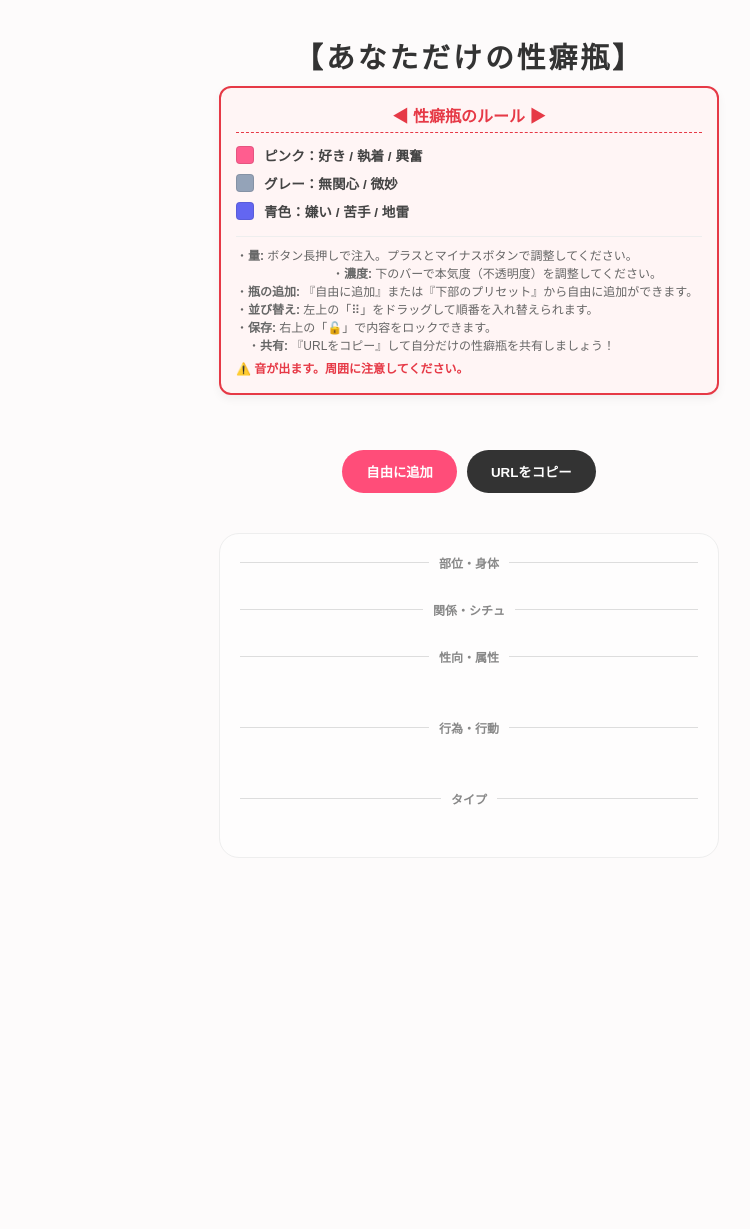
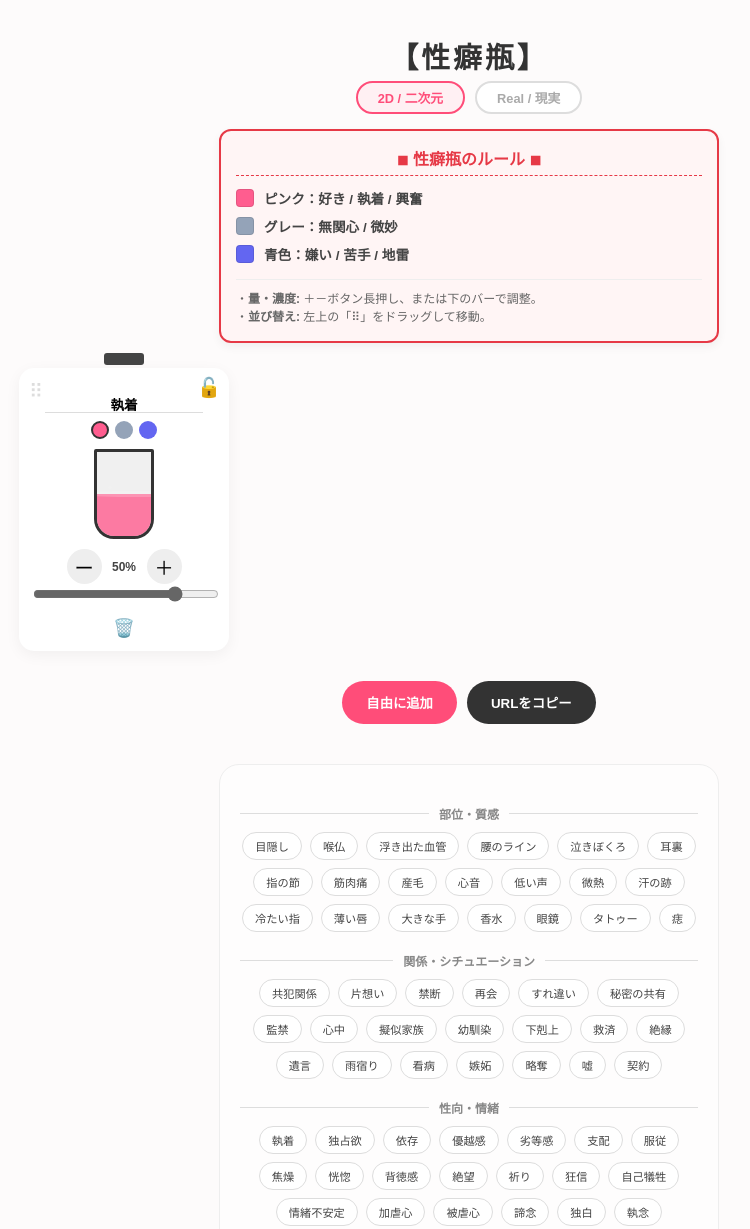
Before and after one commit to chasuke85-afk/bottle2, a plain HTML site: page index.html in a window 1280 px wide. Shown: the top 1229 px of the page, without its empty margins (171-921 px from the left). Before the commit the page ends 933 px from the top, so only its background shows below. Drawn offline with nearby package versions, Linux system fonts and the light colour scheme.

Commit message:
Update index.html

```diff
--- a/index.html
+++ b/index.html
@@ -3,7 +3,7 @@
 <head>
     <meta charset="UTF-8">
     <meta name="viewport" content="width=device-width, initial-scale=1.0, user-scalable=no">
-    <title>性癖瓶 Ver.8.1</title>
+    <title>性癖瓶 Ver.8.2</title>
     <script src="https://cdnjs.cloudflare.com/ajax/libs/Sortable/1.15.0/Sortable.min.js"></script>
     <style>
         :root { --bg: #fdfbfb; --accent: #ff4d79; --rule-color: #e63946; }
@@ -11,7 +11,12 @@
         input[type="text"] { -webkit-user-select: text; user-select: text; }
 
         body { font-family: sans-serif; background: var(--bg); display: flex; flex-direction: column; align-items: center; padding: 15px; color: #444; margin: 0; }
-        .main-title { font-size: 1.8rem; font-weight: bold; margin: 20px 0 10px 0; color: #333; letter-spacing: 3px; }
+        .main-title { font-size: 1.8rem; font-weight: bold; margin: 20px 0 5px 0; color: #333; letter-spacing: 3px; }
+
+        /* タブセクター */
+        .mode-tabs { display: flex; gap: 10px; margin-bottom: 15px; }
+        .tab-btn { padding: 5px 20px; border-radius: 20px; font-size: 0.8rem; font-weight: bold; cursor: pointer; border: 2px solid #ddd; color: #aaa; transition: 0.3s; background: white; }
+        .tab-btn.active { border-color: var(--accent); color: var(--accent); background: #fff0f3; }
 
         .rule-box { border: 2px solid var(--rule-color); background: #fff5f5; border-radius: 12px; padding: 15px; margin-bottom: 25px; max-width: 500px; width: 95%; box-shadow: 0 4px 10px rgba(0,0,0,0.05); }
         .rule-box h2 { margin: 0 0 12px 0; font-size: 1rem; color: var(--rule-color); text-align: center; border-bottom: 1px dashed var(--rule-color); padding-bottom: 5px; }
@@ -19,63 +24,60 @@
         .guide-item { display: flex; align-items: center; gap: 10px; font-size: 0.85rem; font-weight: bold; }
         .color-chip { width: 18px; height: 18px; border-radius: 4px; border: 1px solid rgba(0,0,0,0.1); }
         .usage-notes { font-size: 0.75rem; color: #666; border-top: 1px solid #eee; padding-top: 10px; line-height: 1.5; }
-        .warning-note { color: var(--rule-color); font-weight: bold; margin-top: 5px; display: block; }
 
         .container { display: grid; grid-template-columns: repeat(2, 1fr); gap: 10px; width: 100%; max-width: 900px; }
         @media (min-width: 600px) { .container { grid-template-columns: repeat(auto-fill, minmax(170px, 1fr)); gap: 20px; } }
 
-        .bottle-card { background: white; border-radius: 15px; padding: 12px; box-shadow: 0 4px 15px rgba(0,0,0,0.05); text-align: center; position: relative; transition: 0.3s; cursor: default; }
+        .bottle-card { background: white; border-radius: 15px; padding: 12px; box-shadow: 0 4px 15px rgba(0,0,0,0.05); text-align: center; position: relative; }
         .bottle-card.locked { pointer-events: none; }
-
         .drag-handle { position: absolute; top: 12px; left: 10px; cursor: grab; font-size: 1.2rem; color: #ddd; z-index: 10; pointer-events: auto !important; }
         .lock-btn { position: absolute; top: 8px; right: 8px; cursor: pointer; font-size: 1.2rem; color: #ccc; z-index: 10; pointer-events: auto !important; }
 
-        .name-row { display: flex; align-items: center; justify-content: center; margin: 15px 0 8px 0; }
-        input[type="text"] { width: 85%; border: none; border-bottom: 1px solid #ddd; text-align: center; font-weight: bold; font-size: 0.85rem; background: transparent; color: #333 !important; }
+        input[type="text"] { width: 85%; border: none; border-bottom: 1px solid #ddd; text-align: center; font-weight: bold; font-size: 0.85rem; background: transparent; margin: 15px 0 8px 0; }
 
         .bottle-frame { width: 60px; height: 90px; border: 3px solid #333; border-radius: 2px 2px 20px 20px; margin: 10px auto; position: relative; overflow: hidden; background: #f0f0f0; }
         .liquid { position: absolute; bottom: 0; width: 100%; transition: height 0.1s linear; }
-        .cap { position: absolute; top: -15px; left: 50%; transform: translateX(-50%); width: 40px; height: 12px; background: #444; border-radius: 3px; z-index: 5; transition: 0.3s; }
+        .cap { position: absolute; top: -15px; left: 50%; transform: translateX(-50%); width: 40px; height: 12px; background: #444; border-radius: 3px; transition: 0.3s; z-index: 5; }
         .locked .cap { top: 3px; }
 
         .p-btn { width: 35px; height: 35px; border-radius: 50%; border: none; background: #eee; cursor: pointer; font-size: 1.2rem; }
+        input[type="range"] { width: 100%; cursor: pointer; accent-color: #666; pointer-events: auto !important; }
+
         .delete-btn { font-size: 1.1rem; color: #ffbcbc; cursor: pointer; margin-top: 12px; pointer-events: auto !important; }
 
         .controls { margin: 30px 0 0 0; display: flex; gap: 10px; }
         .main-btn { padding: 12px 24px; border: none; border-radius: 25px; cursor: pointer; font-weight: bold; background: #333; color: white; transition: 0.2s; }
-        .main-btn:active { transform: scale(0.95); }
 
         .preset-container { margin: 40px 0 60px 0; width: 95%; max-width: 500px; background: rgba(255,255,255,0.5); padding: 20px; border-radius: 20px; border: 1px solid #eee; }
-        .preset-label { font-size: 0.75rem; color: #888; margin-bottom: 10px; display: flex; align-items: center; justify-content: center; gap: 10px; font-weight: bold; }
+        .preset-label { font-size: 0.75rem; color: #888; margin-top: 20px; margin-bottom: 10px; display: flex; align-items: center; justify-content: center; gap: 10px; font-weight: bold; }
         .preset-label::before, .preset-label::after { content: ""; height: 1px; flex-grow: 1; background: #ddd; }
-        .preset-group { display: flex; flex-wrap: wrap; justify-content: center; gap: 8px; margin-bottom: 20px; }
-        .preset-btn { padding: 6px 14px; background: #fff; border-radius: 18px; font-size: 0.75rem; border: 1px solid #ddd; cursor: pointer; }
+        .preset-group { display: flex; flex-wrap: wrap; justify-content: center; gap: 8px; }
+        .preset-btn { padding: 5px 12px; background: #fff; border-radius: 15px; font-size: 0.7rem; border: 1px solid #ddd; cursor: pointer; }
 
         .bubble { position: absolute; width: 4px; height: 4px; background: rgba(255, 255, 255, 0.5); border-radius: 50%; pointer-events: none; }
         @keyframes bubbleUp { 0% { transform: translateY(0); opacity: 0; } 20% { opacity: 0.5; } 100% { transform: translateY(-70px); opacity: 0; } }
         .wave { position: absolute; top: -3px; left: 0; width: 200%; height: 6px; background: rgba(255, 255, 255, 0.2); border-radius: 40%; animation: waveFlow 4s linear infinite; }
         @keyframes waveFlow { from { transform: translateX(0); } to { transform: translateX(-50%); } }
-        .sortable-ghost { opacity: 0.1; }
     </style>
 </head>
 <body oncontextmenu="return false;">
-    <div class="main-title">【あなただけの性癖瓶】</div>
+    <div class="main-title">【性癖瓶】</div>
+
+    <div class="mode-tabs">
+        <div class="tab-btn active" onclick="setTab(this)">2D / 二次元</div>
+        <div class="tab-btn" onclick="setTab(this)">Real / 現実</div>
+    </div>
 
     <div class="rule-box">
-        <h2>◀︎ 性癖瓶のルール ▶︎</h2>
+        <h2>◾︎ 性癖瓶のルール ◾︎</h2>
         <div class="color-guide">
             <div class="guide-item"><div class="color-chip" style="background: #ff5d8f;"></div><span>ピンク：好き / 執着 / 興奮</span></div>
             <div class="guide-item"><div class="color-chip" style="background: #94a3b8;"></div><span>グレー：無関心 / 微妙</span></div>
             <div class="guide-item"><div class="color-chip" style="background: #6366f1;"></div><span>青色：嫌い / 苦手 / 地雷</span></div>
         </div>
         <div class="usage-notes">
-            ・<strong>量:</strong> ボタン長押しで注入。プラスとマイナスボタンで調整してください。<br>
-　　　　　　　　・<strong>濃度:</strong> 下のバーで本気度（不透明度）を調整してください。<br>
-            ・<strong>瓶の追加:</strong> 『自由に追加』または『下部のプリセット』から自由に追加ができます。<br>
-            ・<strong>並び替え:</strong> 左上の「⠿」をドラッグして順番を入れ替えられます。<br>
-            ・<strong>保存:</strong> 右上の「🔓」で内容をロックできます。<br>
-           　・<strong>共有:</strong> 『URLをコピー』して自分だけの性癖瓶を共有しましょう！<br>
-            <span class="warning-note">⚠️ 音が出ます。周囲に注意してください。</span>
+            ・<strong>量・濃度:</strong> ＋－ボタン長押し、または下のバーで調整。<br>
+            ・<strong>並び替え:</strong> 左上の「⠿」をドラッグして移動。
         </div>
     </div>
 
@@ -83,35 +85,37 @@
 
     <div class="controls">
         <button class="main-btn" style="background:var(--accent)" onclick="addBottle()">自由に追加</button>
-        <button class="main-btn" onclick="generateShareURL()">URLをコピー</button>
+        <button class="main-btn" onclick="generateShareURL(event)">URLをコピー</button>
     </div>
 
     <div class="preset-container">
-        <div class="preset-label">部位・身体</div>
+        <div class="preset-label">部位・質感</div>
         <div class="preset-group" id="pre-1"></div>
-        <div class="preset-label">関係・シチュ</div>
+        <div class="preset-label">関係・シチュエーション</div>
         <div class="preset-group" id="pre-2"></div>
-        <div class="preset-label">性向・属性</div>
+        <div class="preset-label">性向・情緒</div>
         <div class="preset-group" id="pre-3"></div>
-    　　 <div class="preset-label">行為・行動</div>
+        <div class="preset-label">雰囲気・概念</div>
         <div class="preset-group" id="pre-4"></div>
-    　　 <div class="preset-label">タイプ</div>
-        <div class="preset-group" id="pre-5"></div>
     </div>
 
     <script>
         const PRESET_COLORS = ['#ff5d8f', '#94a3b8', '#6366f1'];
         const PRESETS = [
-            {id:'pre-1', items:['長身','日焼け・褐色','貧乳・微乳','巨乳','お尻']},
-            {id:'pre-2', items:['体格差','主従','密室','コスプレ','お漏らし']},
-            {id:'pre-3', items:['ロリ','ショタ','お姉さん','妹・姉','幼馴染','ギャル','TS','ツンデレ','同い年','ローション・オイル','汗','小悪魔']},
-            {id:'pre-4', items:['あくび','くしゃみ','声','首絞め','踏みつけ','命令','目隠し','放置','拘束','緊縛','踏みつけ','NTR','野外・露出','キス','ハグ','催眠']}
-            {id:'pre-5', items:['外国人・ハーフ','男の娘','']},
-            ];
+            {id:'pre-1', items:['目隠し', '喉仏', '浮き出た血管', '腰のライン', '泣きぼくろ', '耳裏', '指の節', '筋肉痛', '産毛', '心音', '低い声', '微熱', '汗の跡', '冷たい指', '薄い唇', '大きな手', '香水', '眼鏡', 'タトゥー', '痣']},
+            {id:'pre-2', items:['共犯関係', '片想い', '禁断', '再会', 'すれ違い', '秘密の共有', '監禁', '心中', '擬似家族', '幼馴染', '下剋上', '救済', '絶縁', '遺言', '雨宿り', '看病', '嫉妬', '略奪', '嘘', '契約']},
+            {id:'pre-3', items:['執着', '独占欲', '依存', '優越感', '劣等感', '支配', '服従', '焦燥', '恍惚', '背徳感', '絶望', '祈り', '狂信', '自己犠牲', '情緒不安定', '加虐心', '被虐心', '諦念', '独白', '執念']},
+            {id:'pre-4', items:['宵闇', '静寂', '廃墟', '不穏', '潔癖', '退廃', '神聖', '無機質', '混沌', 'ノスタルジー', '白昼夢', '深海', '酸素不足', '残光', '沈黙', '微睡み', '終末', '箱庭', '境界線', '永遠']}
+        ];
 
         let bottles = [];
         let pressInterval = null;
         let audioCtx = null;
+
+        function setTab(el) {
+            document.querySelectorAll('.tab-btn').forEach(b => b.classList.remove('active'));
+            el.classList.add('active');
+        }
 
         function initAudio() { if (!audioCtx) audioCtx = new (window.AudioContext || window.webkitAudioContext)(); }
 
@@ -128,12 +132,10 @@
         }
 
         function init() {
-            // URLから復元
             const params = new URLSearchParams(window.location.search).get('d');
             if (params) { try { bottles = JSON.parse(decodeURIComponent(escape(atob(params)))); } catch (e) { console.error(e); } }
-            if (bottles.length === 0) bottles = [{ name: '首筋', color: PRESET_COLORS[0], level: 50, alpha: 0.8, locked: false }];
+            if (bottles.length === 0) bottles = [{ name: '執着', color: PRESET_COLORS[0], level: 50, alpha: 0.8, locked: false }];
 
-            // プリセットボタン生成
             PRESETS.forEach(p => {
                 const group = document.getElementById(p.id);
                 p.items.forEach(name => {
@@ -144,7 +146,6 @@
                     group.appendChild(btn);
                 });
             });
-
             render();
             setupSortable();
         }
@@ -154,15 +155,13 @@
             Sortable.create(el, {
                 handle: '.drag-handle',
                 animation: 200,
-                ghostClass: 'sortable-ghost',
                 onEnd: () => {
-                    // DOMの順番を元に配列を再構築（これが反映の鍵！）
                     const newBottles = [];
                     document.querySelectorAll('.bottle-card').forEach(card => {
                         newBottles.push(bottles[card.dataset.index]);
                     });
                     bottles = newBottles;
-                    render(); // インデックスを振り直すために再描画
+                    render();
                 }
             });
         }
@@ -173,30 +172,20 @@
             bottles.forEach((b, i) => {
                 const card = document.createElement('div');
                 card.className = `bottle-card ${b.locked ? 'locked' : ''}`;
-                card.dataset.index = i; // 配列との紐付け用
-
-                let bubblesHTML = '';
-                if (b.level > 5) {
-                    for(let j=0; j<3; j++) {
-                        const left = Math.random() * 80 + 10;
-                        bubblesHTML += `<div class="bubble" style="left:${left}%; bottom:0; animation: bubbleUp ${3+Math.random()*2}s linear ${Math.random()*4}s infinite;"></div>`;
-                    }
-                }
+                card.dataset.index = i;
+                let bubblesHTML = b.level > 5 ? `<div class="bubble" style="left:20%; bottom:0; animation: bubbleUp 3s linear infinite;"></div><div class="bubble" style="left:60%; bottom:0; animation: bubbleUp 4s linear 1s infinite;"></div>` : '';
 
                 card.innerHTML = `
                     <div class="drag-handle">⠿</div>
                     <div class="lock-btn" onclick="toggleLock(${i})">${b.locked ? '🔒' : '🔓'}</div>
                     <div class="cap"></div>
-                    <div class="name-row">
-                        <input type="text" value="${b.name}" onchange="bottles[${i}].name=this.value" ${b.locked ? 'disabled' : ''}>
-                    </div>
+                    <input type="text" value="${b.name}" onchange="bottles[${i}].name=this.value" ${b.locked ? 'disabled' : ''}>
                     <div style="display:flex;justify-content:center;gap:6px;margin-bottom:8px;">
                         ${PRESET_COLORS.map(c => `<div style="width:18px;height:18px;border-radius:50%;cursor:pointer;background:${c};border:${b.color===c?'2px solid #333':'2px solid transparent'}" onclick="updateColor(${i},'${c}')"></div>`).join('')}
                     </div>
                     <div class="bottle-frame">
                         <div class="liquid" style="height:${b.level}%; background:${b.color}; opacity:${b.alpha};">
-                            <div class="wave"></div>
-                            ${bubblesHTML}
+                            <div class="wave"></div>${bubblesHTML}
                         </div>
                     </div>
                     <div style="display:flex;align-items:center;justify-content:center;gap:5px;">
@@ -214,34 +203,35 @@
             initAudio();
             if (bottles[i].locked) return;
             if (audioCtx.state === 'suspended') audioCtx.resume();
-            if (pressInterval) return;
             pressInterval = setInterval(() => {
                 let old = bottles[i].level;
                 bottles[i].level = Math.max(0, Math.min(100, bottles[i].level + diff));
                 if (old !== bottles[i].level) {
                     playSound(150 + Math.random()*15, 'sine', 0.05, 0.015);
-                    render(); // 数値更新のため
+                    const card = document.querySelector(`[data-index="${i}"]`);
+                    card.querySelector('.liquid').style.height = bottles[i].level + '%';
+                    card.querySelector('span').innerText = bottles[i].level + '%';
                 }
             }, 60);
         }
 
-        function stopPress() { if (pressInterval) { clearInterval(pressInterval); pressInterval = null; playSound(600, 'triangle', 0.1, 0.03); } }
+        function stopPress() { if (pressInterval) { clearInterval(pressInterval); pressInterval = null; playSound(600, 'triangle', 0.1, 0.03); render(); } }
         function toggleLock(i) { bottles[i].locked = !bottles[i].locked; render(); }
         function updateColor(i, color) { if(!bottles[i].locked){ bottles[i].color = color; render(); } }
-        function updateAlpha(i, val) { bottles[i].alpha = parseFloat(val); bottles[i].locked ? null : render(); }
+        function updateAlpha(i, val) { bottles[i].alpha = parseFloat(val); if(!bottles[i].locked) render(); }
         function addBottle() { bottles.push({ name: '新項目', color: PRESET_COLORS[0], level: 0, alpha: 0.8, locked: false }); render(); }
         function addPresetBottle(name) { bottles.push({ name: name, color: PRESET_COLORS[0], level: 0, alpha: 0.8, locked: false }); render(); }
         function removeBottle(i) { if(confirm(bottles[i].name + 'を削除？')){ bottles.splice(i, 1); render(); } }
 
-        function generateShareURL() {
+        function generateShareURL(e) {
             const data = btoa(unescape(encodeURIComponent(JSON.stringify(bottles))));
             const url = window.location.origin + window.location.pathname + '?d=' + data;
             navigator.clipboard.writeText(url).then(() => {
-                const btn = event.target;
-                const originalText = btn.innerText;
+                const btn = e.target;
+                const oldText = btn.innerText;
                 btn.innerText = "コピー完了！";
                 btn.style.background = "#4caf50";
-                setTimeout(() => { btn.innerText = originalText; btn.style.background = "#333"; }, 2000);
+                setTimeout(() => { btn.innerText = oldText; btn.style.background = "#333"; }, 2000);
             });
         }
         init();
```
